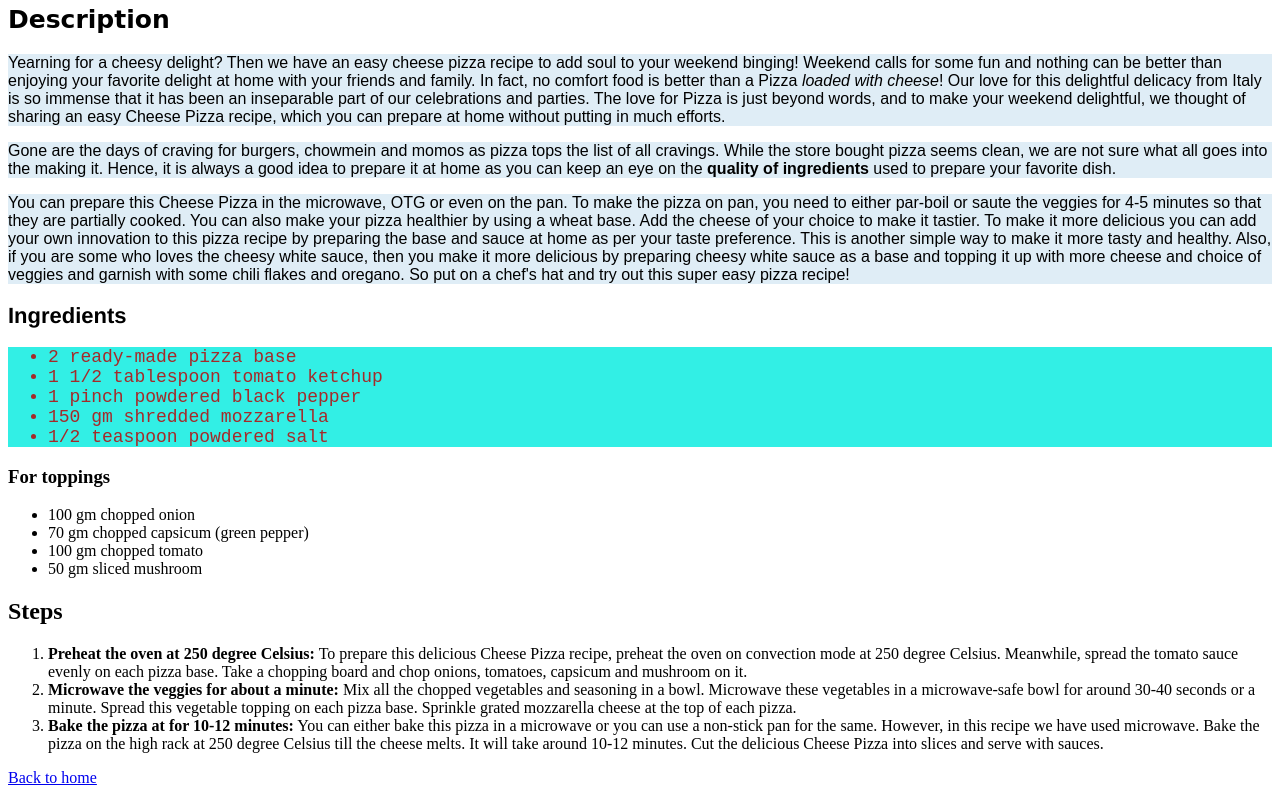
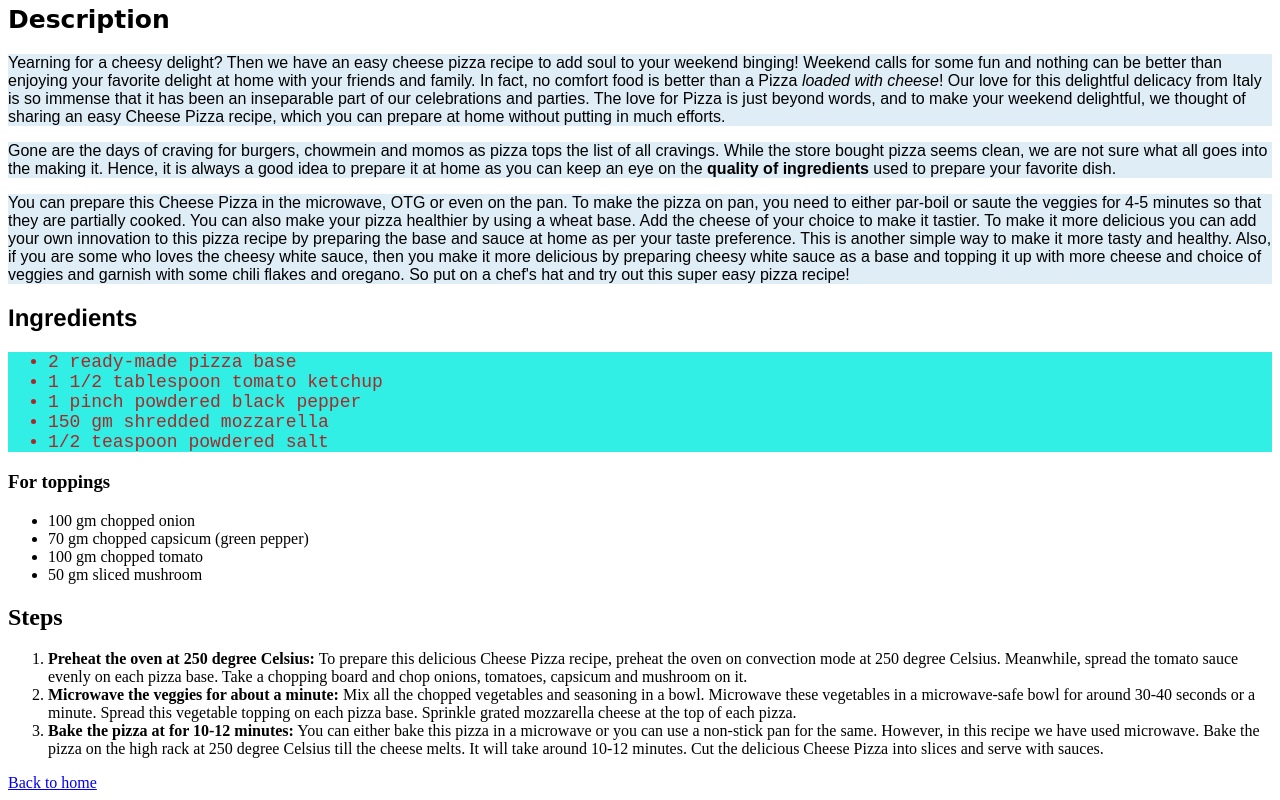
Before and after one commit to YashSingh15/odin-recipes, a plain HTML site: page recipes/pizza.html in a window 1280 px wide. Shown: the part 757-1557 px from the top of the page. Drawn offline with Linux system fonts and the light colour scheme.

Commit message:
Update rule to style ingredients
Now can be applied to all types of headings using the "ingredients"
class

```diff
--- a/css/styles.css
+++ b/css/styles.css
@@ -35,8 +35,7 @@ p.description {
     font-family: fantasy;
 }
 
-h2.ingredients {
-    font-size: 22px;
+.ingredients {
     font-family: Helvetica, sans-serif;
 }
 
```
